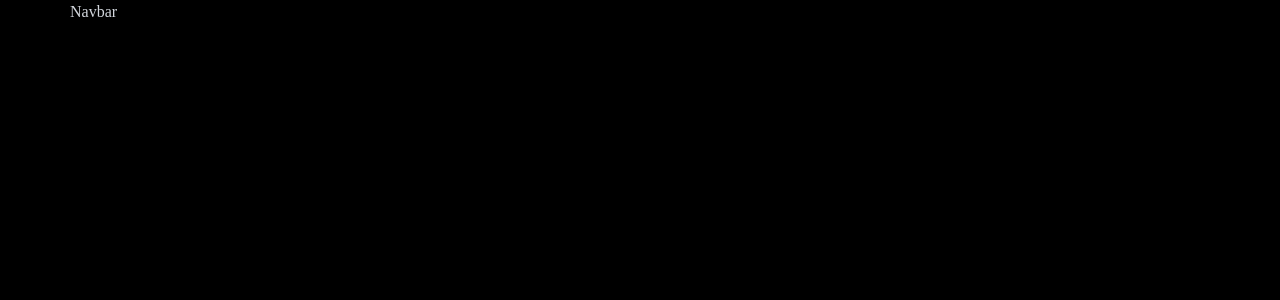
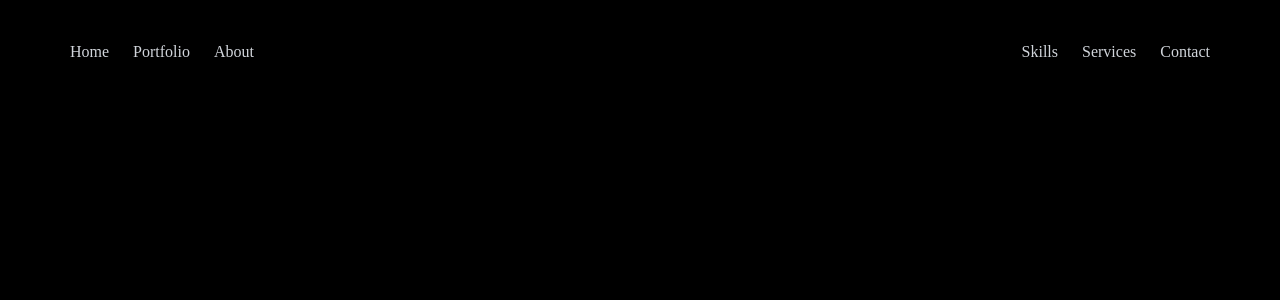
Before and after one commit to chibokaxavier/portfolio-2.0, a Next.js app: page / in a window 1280 px wide. Shown: the top 300 px of the page. Built offline with nearby package versions, Linux system fonts and the light colour scheme.

Commit message:
NAVBAR COMPLETED NEXT IS BANNER

```diff
--- a/components/Navbar.jsx
+++ b/components/Navbar.jsx
@@ -1,9 +1,23 @@
-import React from 'react'
+import React from "react";
 
 const Navbar = () => {
   return (
-    <div>Navbar</div>
-  )
-}
+    <nav className=" mt-10">
+      <div className="flex  justify-between">
+        <div className="flex space-x-6 items-center">
+          <div>Home</div>
+          <div>Portfolio</div>
+          <div>About</div>
+          <div></div>
+        </div>
+        <div className="flex  space-x-6 items-center">
+          <div>Skills</div>
+          <div>Services</div>
+          <div> Contact</div>
+        </div>
+      </div>
+    </nav>
+  );
+};
 
-export default Navbar
+export default Navbar;
--- a/pages/index.js
+++ b/pages/index.js
@@ -1,10 +1,14 @@
-import Navbar from '@/components/Navbar'
-import Image from 'next/image'
+import Navbar from "@/components/Navbar";
+import Image from "next/image";
 
 export default function Home() {
   return (
-  <main className=''>
-   <Navbar/>
-  </main>
-  )
-}
+  <>
+    <Navbar />
+   <main className="">
+
+    </main>
+  </>
+
+  );
+};
--- a/styles/globals.css
+++ b/styles/globals.css
@@ -4,7 +4,7 @@
 
 @layer base{
   body{
-    @apply bg-black w-[1140px] mx-auto   text-gray-300
+    @apply bg-black md:w-[1140px] mx-auto   text-gray-300
 
   }
 }
```
